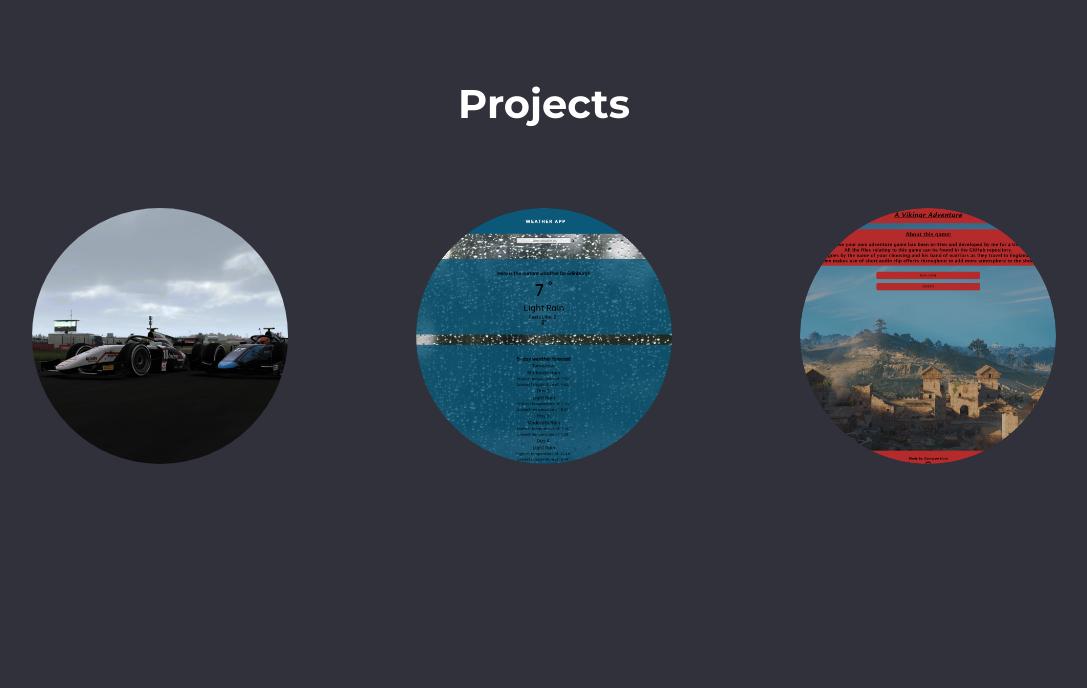
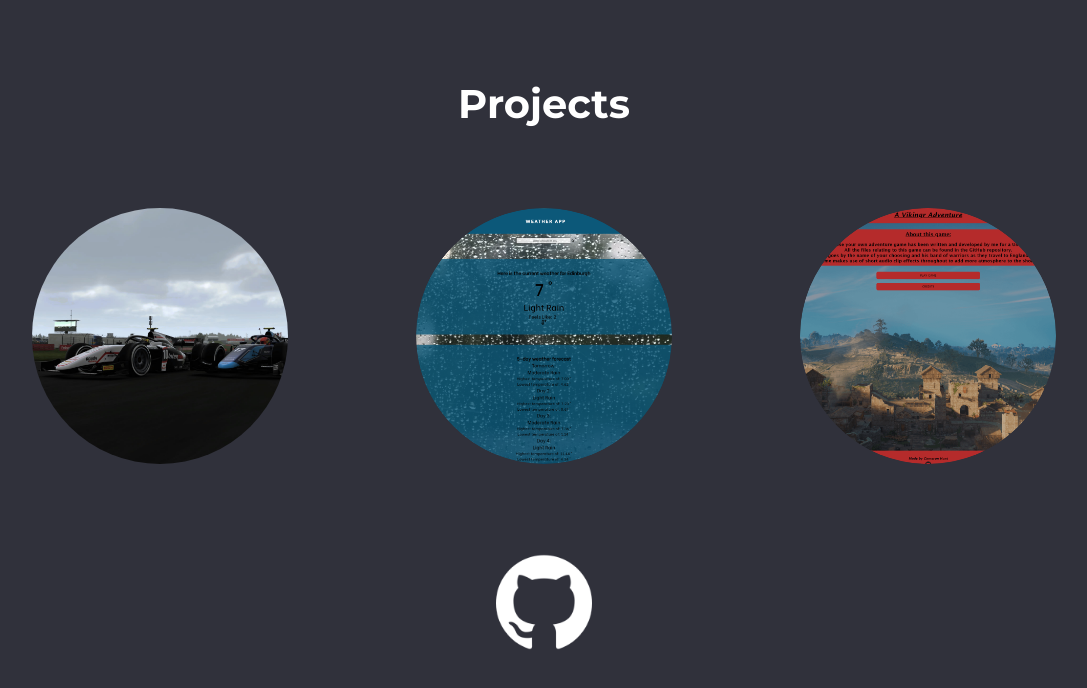
Before and after one commit to CamyH/personal-website-react, a React (Create React App) app: page /projects in a window 1280 px wide. Shown: the top 688 px of the page, without its empty margins (96-1183 px from the left). Built offline with nearby package versions, Linux system fonts and the light colour scheme.

Commit message:
added github logo linked to profile

```diff
--- a/src/components/my-projects/Projects.jsx
+++ b/src/components/my-projects/Projects.jsx
@@ -17,6 +17,9 @@ function Projects() {
                     <a href='https://github.com/CamyH/WeatherApp' target="new"><img src={weather} id="project-2" class="projects img-fluid" alt='weather app' /></a>
                     <a href='https://github.com/CamyH/A-Vikingr-Adventure-CYOAG' target="new"><img src={cyoag} id="project-3" class="projects img-fluid" alt='adventure game' /></a>
                 </div>
+                <div id='github-logo-container'>
+                    <a href='https://github.com/CamyH' target="new"><img src={github} id="github-logo" class="img fluid" alt='github icon' /></a>
+                </div>
             </section>
         </React.Fragment>
     )
--- a/src/components/my-projects/projects.css
+++ b/src/components/my-projects/projects.css
@@ -21,15 +21,30 @@
 	width: clamp(6em, 16em, 26em);
 	height: clamp(6em, 16em, 26em);
 	margin: 0 0 10% 0;
-}
-
-img {
 	transition: 0.5s;
 	cursor: pointer;
 }
 
-img:hover {
+.projects:hover {
 	transform: scale(1.1);
 	transition: 0.5s;
 	filter: grayscale(50%);
 }
+
+#github-logo-container {
+	display: flex;
+	justify-content: center;
+	margin: 5% 0 5% 0;
+}
+
+#github-logo {
+	width: clamp(3em, 6em, 9em);
+	height: clamp(3em, 6em, 9em);
+	cursor: pointer;
+	transition: 0.5s;
+}
+
+#github-logo:hover {
+	transform: scale(1.05);
+	transition: 0.5s;
+}
```
Lines whose indentation alone changed are shown as unchanged.
